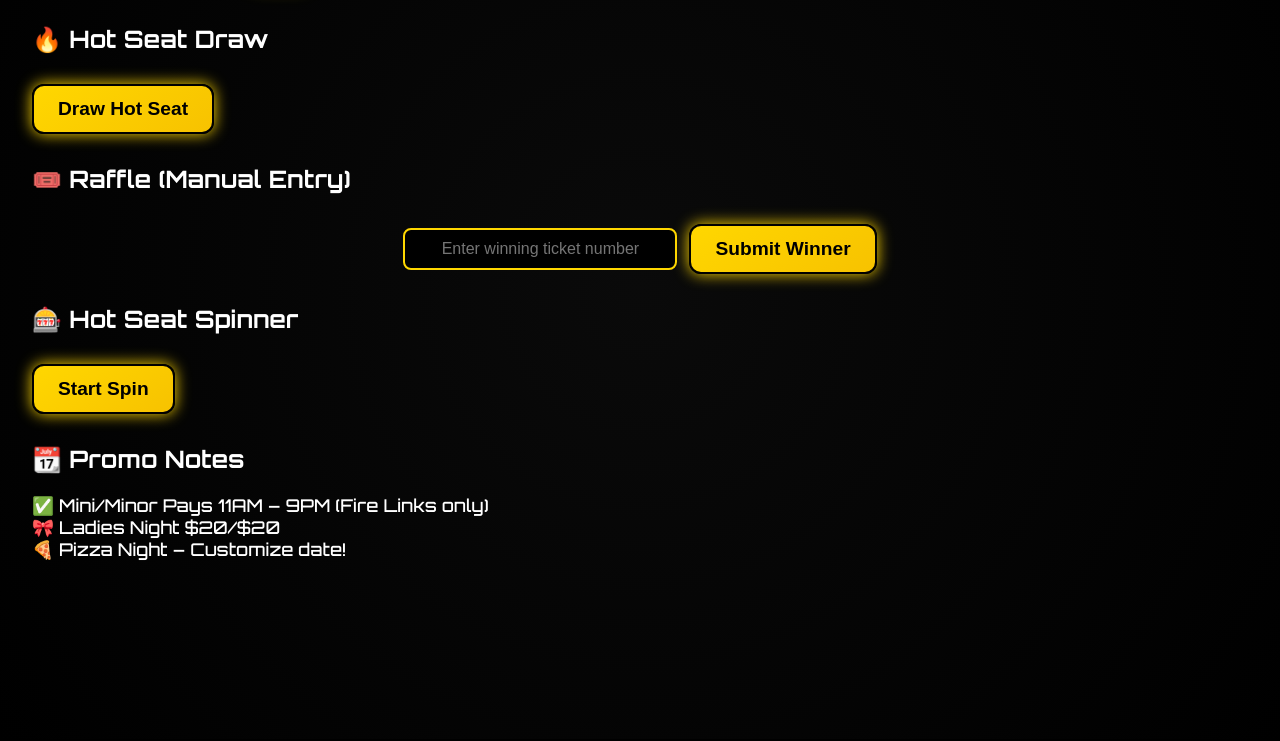
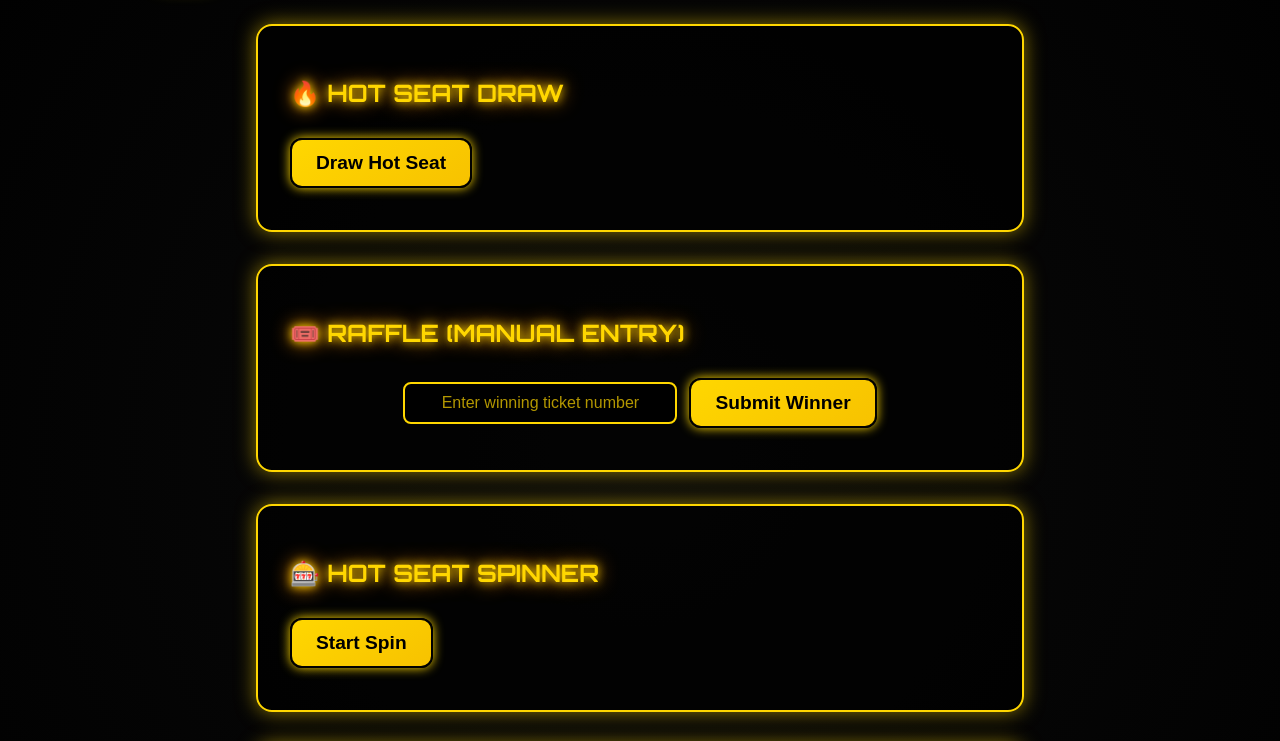
Before and after one commit to kxthu/HotSteat, a React app in the folder staff-promo-dashboard/: page / in a window 1280 px wide. Shown: the part 157-898 px from the top of the page. Built offline with nearby package versions, Linux system fonts and the light colour scheme.

Commit message:
Update index.css

```diff
--- a/staff-promo-dashboard/src/index.css
+++ b/staff-promo-dashboard/src/index.css
@@ -1,6 +1,64 @@
 body {
   margin: 0;
-  background-color: black;
+  background: radial-gradient(circle at center, #1a1a1a, #000000);
   color: white;
   font-family: 'Orbitron', sans-serif;
+  overflow-x: hidden;
 }
+
+h1, h2, h3 {
+  font-weight: 700;
+  text-transform: uppercase;
+  text-shadow: 0 0 10px #FFD700, 0 0 20px #FF8C00;
+}
+
+.glow-text {
+  color: #FFD700;
+  text-shadow: 0 0 10px #FFD700, 0 0 20px #FF8C00;
+}
+
+.promo-box {
+  background: rgba(0, 0, 0, 0.7);
+  border: 2px solid #FFD700;
+  border-radius: 16px;
+  box-shadow: 0 0 20px #FFD70088;
+  padding: 2rem;
+  margin: 2rem auto;
+  max-width: 700px;
+  transition: transform 0.2s ease;
+}
+
+.promo-box:hover {
+  transform: scale(1.01);
+  box-shadow: 0 0 25px #FFD700aa;
+}
+
+button:hover {
+  background: linear-gradient(145deg, #f1c40f, #d4ac0d);
+  transform: scale(1.05);
+}
+
+input::placeholder {
+  color: #FFD700;
+  opacity: 0.7;
+}
+
+ul {
+  text-align: left;
+  margin-top: 1rem;
+  line-height: 1.6;
+  padding-left: 1.5rem;
+}
+
+@keyframes sparkle {
+  0%, 100% {
+    box-shadow: 0 0 10px #FFD700;
+  }
+  50% {
+    box-shadow: 0 0 20px #ffea00;
+  }
+}
+
+button {
+  animation: sparkle 2s infinite;
+}
```
